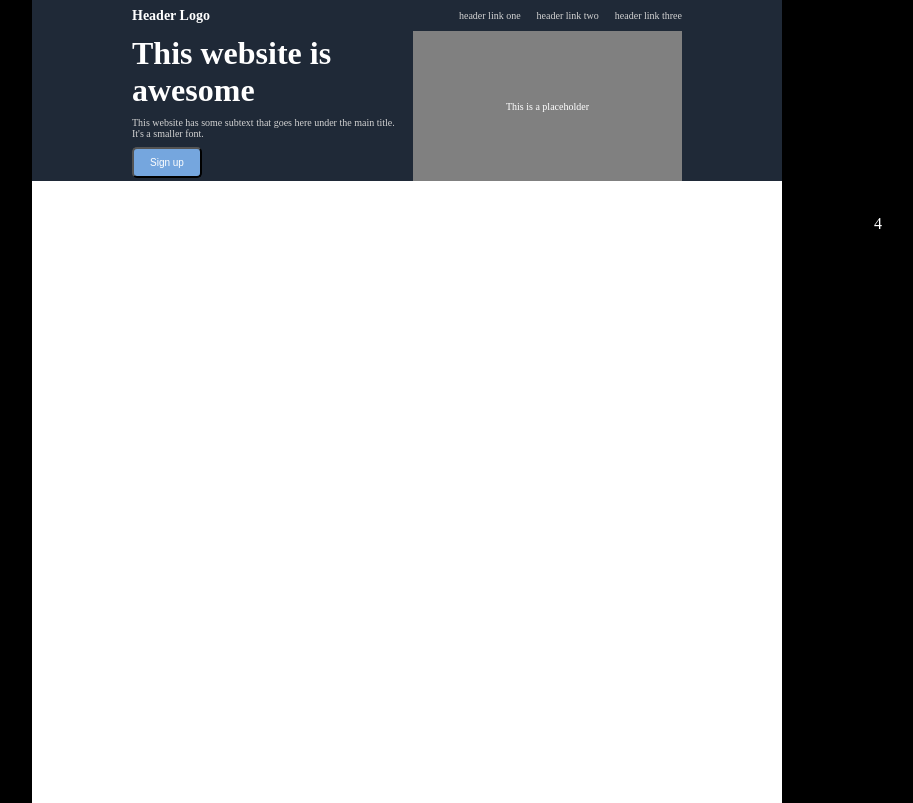
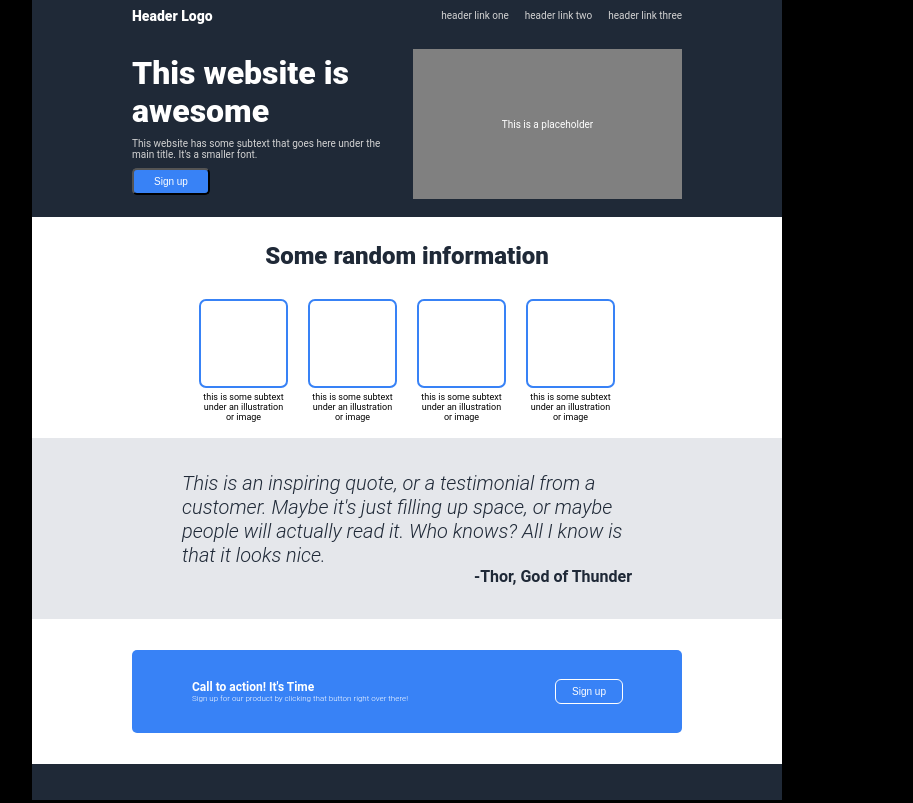
Before and after one commit to FreeLogan7/Odin-landing-page, a plain HTML site: page index.html in a window 1280 px wide. Shown: the top 803 px of the page, without its empty margins (233-1146 px from the left). Drawn offline with Linux system fonts and the light colour scheme.

Commit message:
Filled in the content for each section. used flex direction for puting content on top of each other.

```diff
--- a/index.html
+++ b/index.html
@@ -9,7 +9,7 @@
 </head>
 
 <body>
-    <div class="container">
+    <div class="main-container">
         <div class="section-1 center">
             <div class="header">
                 <div class="header-logo">Header Logo</div>
@@ -23,7 +23,8 @@
             <div class="container-2">
                 <div class="body">
                     <div class="title">This website is awesome</div>
-                    <div class="text">This website has some subtext that goes here under the main title. It's a smaller font.</div>
+                    <div class="text">This website has some subtext that goes here under the main title. It's a smaller
+                        font.</div>
                     <button>Sign up</button>
                 </div>
                 <div class="image-placeholder">This is a placeholder</div>
@@ -38,19 +39,19 @@
                 <ul>
                     <li>
                         <div class="image"></div>
-            <div class="text">1</div>
+                        <div class="text">this is some subtext under an illustration or image</div>
                     </li>
                     <li>
                         <div class="image"></div>
-            <div class="text">2</div>
+                        <div class="text">this is some subtext under an illustration or image</div>
                     </li>
                     <li>
                         <div class="image"></div>
-            <div class="text">3</div>
+                        <div class="text">this is some subtext under an illustration or image</div>
                     </li>
                     <li>
                         <div class="image"></div>
-            <div class="text">4</div>
+                        <div class="text">this is some subtext under an illustration or image</div>
                     </li>
 
                 </ul>
@@ -60,12 +61,25 @@
 
 
         <div class="section-3 center">
-
+            <div class="quote">This is an inspiring quote, or a testimonial from a customer. Maybe it's just filling up
+                space, or maybe people will actually read it. Who knows? All I know is that it looks nice.</div>
+            <div class="quote-by">-Thor, God of Thunder</div>
         </div>
 
 
 
         <div class="section-4 center">
+
+            <div class="box">
+                <div class="paragraph">
+                    <div class="action">Call to action! It's Time</div>
+                    <div class="text">Sign up for our product by clicking that button right over there!</div>
+                </div>
+
+                <button>Sign up</button>
+
+
+            </div>
 
         </div>
 
--- a/style.css
+++ b/style.css
@@ -5,11 +5,11 @@ body {
     align-items: center;
     justify-content: flex-start;
     margin: 0;
+    font-family: 'Roboto';
     color: white;
 }
 
-.container {
-
+.main-container {
     display: flex;
     flex-direction: column;
     justify-content: flex-start;
@@ -37,18 +37,30 @@ body {
     background-color: white;
     flex-grow: 6;
     flex-basis: 0;
+    color: black;
+    display: flex;
+    align-items: center ;
+    flex-direction: column;
 }
 
 .section-3 {
     background-color: #E5E7EB;
     flex-grow: 5;
     flex-basis: 0;
+    display: flex;
+    flex-direction: column;
+    justify-content: center;
+    padding-left: 150px;
+    padding-right: 150px;
 }
 
 .section-4 {
     background-color: white;
     flex-grow: 4;
     flex-basis: 0;
+    display: flex;
+    justify-content: center;
+
 }
 
 .section-5 {
@@ -58,23 +70,23 @@ body {
 }
 
 
-.header {
+.section-1 .header {
     display: flex;
     justify-content: space-between;
     align-items: center;
 
 }
 
-.header-logo {
+.section-1 .header-logo {
     font-weight: 900;
     font-size: 14px;
 }
 
-.header-links {
+.section-1 .header-links {
     color: lightgray;
 }
 
-ul {
+.section-1 ul {
     display: flex;
     justify-content: space-between;
     gap: 16px;
@@ -119,12 +131,109 @@ ul {
 }
 
 button {
-    background-color: rgb(117, 166, 222);
+    background-color: #3882F6;
     color: white;
     font-size: 10px;
-    padding: 8px 16px;
+    padding: 6px 20px;
     cursor: pointer;
     border-radius: 5px;
+}
 
 
+/* SECTION 2 */
+
+.section-2 .header {
+font-size: 24px;
+font-weight: 900;
+color: #1F2937;
+flex-grow: 1;
+flex-basis: 0;
+margin: 15px;
+padding-top: 10px;
 }
+
+.section-2 .container {
+    flex-grow: 4;
+}
+
+ul {
+    display: flex;
+    list-style-type: none;
+    gap: 24px;
+    padding-left: 0;
+}
+
+li {
+    display: flex;
+    flex-direction: column;
+    gap: 6px;
+    align-items: center;
+}
+
+li .image {
+    outline: solid #3882F6;
+    outline-width: 2px;
+    width: 85px;
+    height: 85px;
+    border-radius: 5px;
+}
+
+li .text {
+    text-align: center;
+    font-size: 9px;
+    max-width: 85px;
+}
+
+
+/* SECTION 3 */
+
+.section-3 .quote {
+    font-size: 20px;
+    font-style: italic;
+    font-weight: 300;
+    color: #1F2937;
+
+}
+
+.section-3 .quote-by {
+    color: #1F2937;
+    font-weight: bold;
+    display: flex;
+    justify-content: flex-end;
+}
+
+
+/* SECTION 4 */
+
+.section-4 .box {
+    padding:  30px 60px;
+    background-color: #3882F6;
+    display: flex;
+    justify-content: space-between;
+    border-radius: 5px;
+}
+
+.section-4 .paragraph {
+    display: flex;
+    flex-direction: column;
+    justify-content: flex-start;
+}
+
+.section-4 .action {
+    font-weight: 600;
+    font-size: 12px;
+}
+
+.section-4 .text {
+    font-weight: 300;
+    font-size: 8px;
+}
+
+.section-4 button {
+    outline: solid white;
+    outline-width: 1.5px;
+    color: white;
+    background-color: #3882F6;
+    padding: 4px 16px;
+    border-width: 0;
+}
```
Lines whose indentation alone changed are shown as unchanged.
